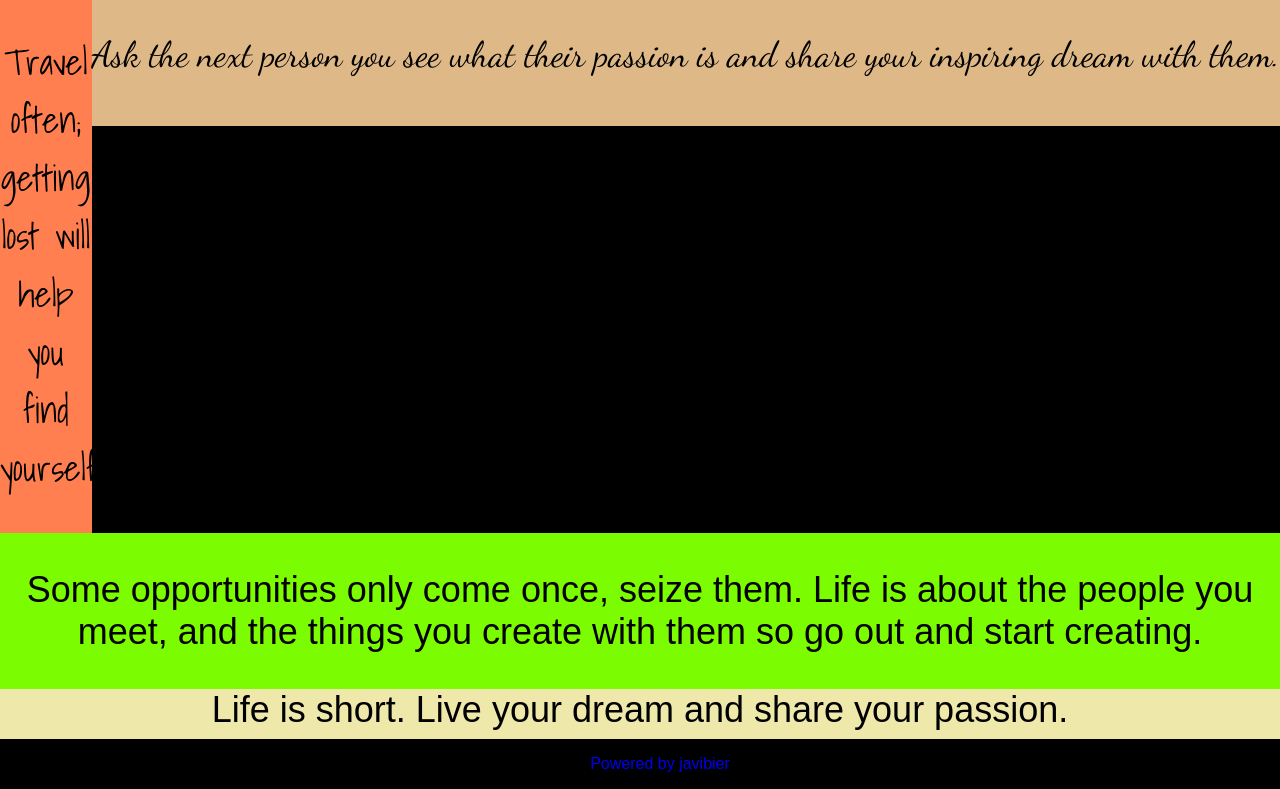
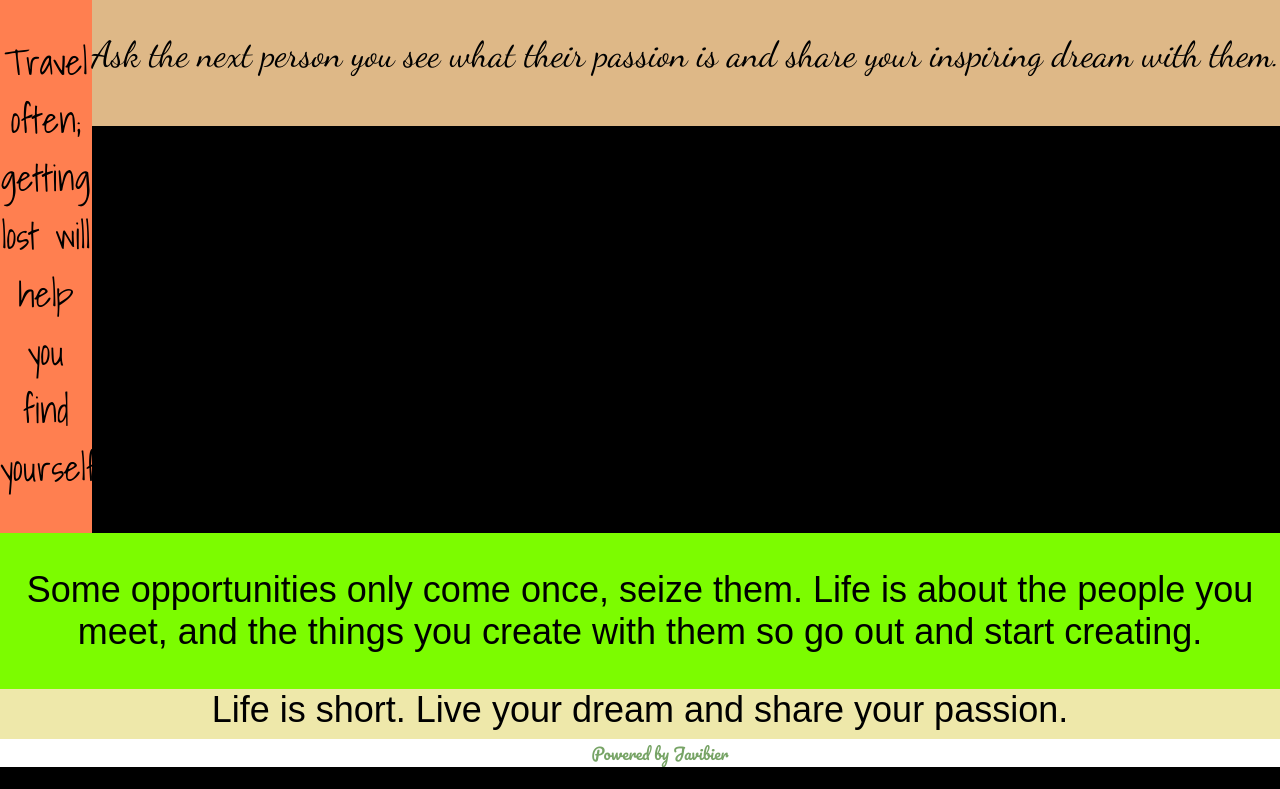
Before and after one commit to javibier/javi2, a plain HTML site: page project2/index.html in a window 1280 px wide. Shown: the part 1040-1829 px from the top of the page. After the commit the page ends 1807 px from the top, so only its background shows below. Drawn offline with Linux system fonts and the light colour scheme; a web font is replaced by a local one.

Commit message:
revise footer

```diff
--- a/project2/css/main.css
+++ b/project2/css/main.css
@@ -69,11 +69,16 @@ body {
 }
 
 footer {
-    color: white;
+    background-color: white;
     text-align: center;
-    text-decoration: none;
+}
+
+footer ul {
+    margin: 0 auto;
 }
 
 footer ul a {
+    color: #77a466;
+    font-family: 'Pacifico', cursive;
     text-decoration: none;
 }
--- a/project2/index.html
+++ b/project2/index.html
@@ -49,7 +49,7 @@
         </section>
             <footer>
                 <div>
-                    <ul><a href="http://www.jechevarria.com" target="_BLANK">Powered by javibier</a></ul>
+                  <ul><a href="http://www.jechevarria.com" target="_BLANK">Powered by Javibier</a></ul>
                 </div>
             </footer>
         </main>
```
Also changed, not shown: project1/index.html (+0 -1 lines).
